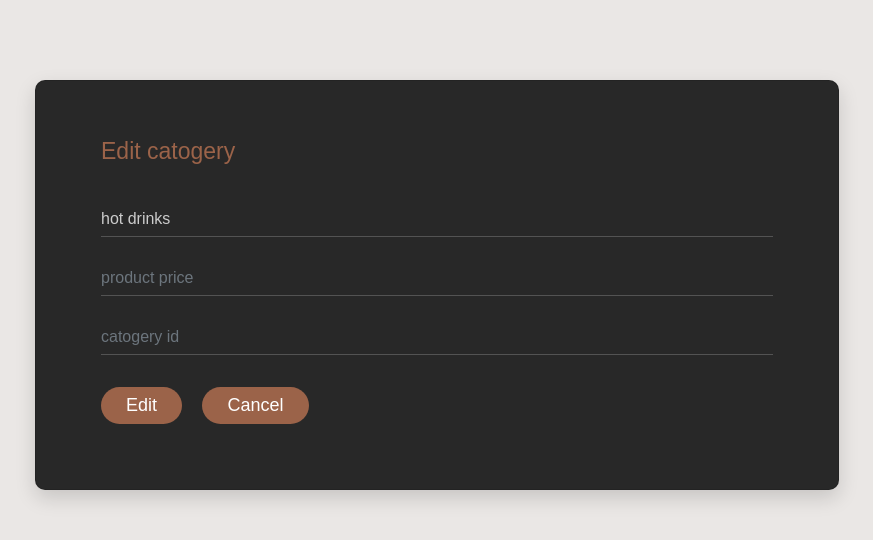
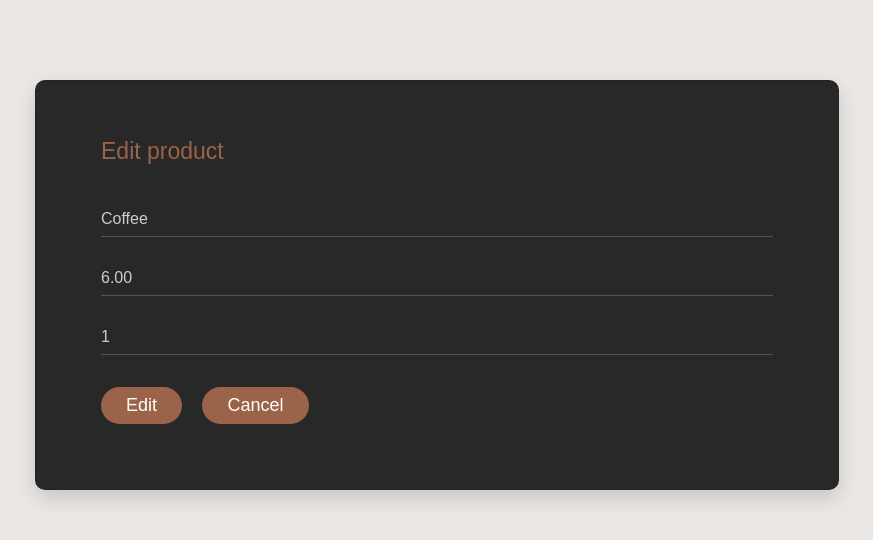
Before and after one commit to fatmasalah33/cafeteria, a PHP site: page /editproduct.php?id=1 in a window 1280 px wide. Shown: the top 540 px of the page, without its empty margins (203-1076 px from the left). Run offline with PHP 8.4, Linux system fonts and the light colour scheme; a user stored in the database is signed in; data comes from the database, SQL or seed files in the repository; data that the repository does not hold is empty.

Commit message:
first commit

```diff
--- a/editproduct.php
+++ b/editproduct.php
@@ -8,7 +8,7 @@ if(isset($_GET['id'])){
   require_once 'connection.php';
 
 
-      $result=  $connection->query("select * from  cats where id='{$_GET['id']}'");
+      $result=  $connection->query("select * from  products where id='{$_GET['id']}'");
 
       $row   = $result->fetch(PDO::FETCH_ASSOC);
 
@@ -18,7 +18,7 @@ if(isset($_GET['id'])){
 <!doctype html>
 <html lang="en">
   <head>
-    <title>Cafetira | Edit catogery</title>
+    <title>Cafetira | Edit product</title>
     <!-- Required meta tags -->
     <meta charset="utf-8">
     <meta name="viewport" content="width=device-width, initial-scale=1, shrink-to-fit=no">
@@ -39,8 +39,8 @@ if(isset($_GET['id'])){
 <div class="mt-0 mb-0 ms-auto me-auto custom-width">
     <div class="card card-format d-flex flex-row row">
         <div class="card-body col-6">
-            <h2 class="title">Edit catogery</h2>
-            <form method="POST" action="catcontroller.php" enctype="multipart/form-data">
+            <h2 class="title">Edit product</h2>
+            <form method="POST" action="productcontroller.php" enctype="multipart/form-data">
                 <input type="hidden" class="form-control" value="<?php echo $row['id']?>" id="inputAddress"  name="id">
                 <div class="input-group">
                     <input class="form-control mb-4" type="text" value="<?php echo $row['name']?>" placeholder="product name" name="name">
```
